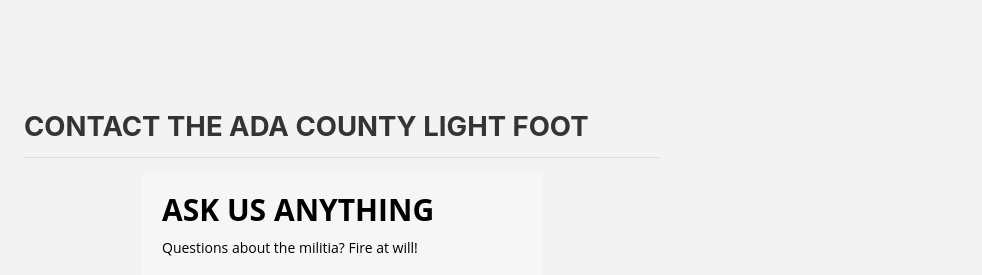
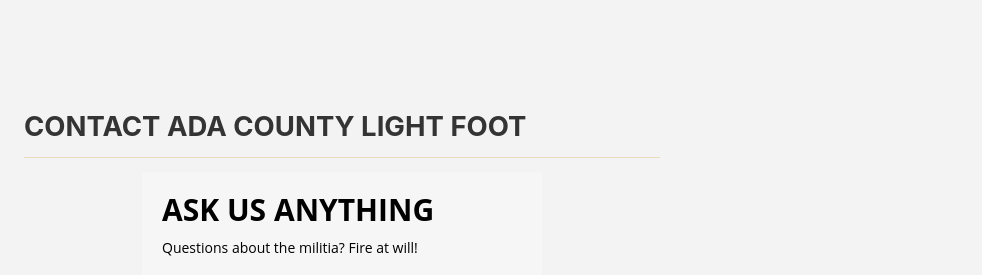
Before and after one commit to coadalightfoot/coadalightfoot.github.com, a plain HTML site: page contact/index.html in a window 1280 px wide. Shown: the part 322-597 px from the top of the page, 298-1280 px from the left. Drawn offline with nearby package versions, Linux system fonts and the light colour scheme; a web font is replaced by a local one.

Commit message:
Update index.html
removed "the" from ada county light foot

```diff
--- a/contact/index.html
+++ b/contact/index.html
@@ -304,7 +304,7 @@
 
       <section class="page__content" itemprop="text">
 
-        <h2 id="contact-the-ada-county-light-foot">CONTACT THE ADA COUNTY LIGHT FOOT</h2>
+        <h2 id="contact-the-ada-county-light-foot">CONTACT ADA COUNTY LIGHT FOOT</h2>
 
 <style type="text/css">
   @import url(../../assets.mlcdn.com/fontsc1d2.css?version=1699264);
```
